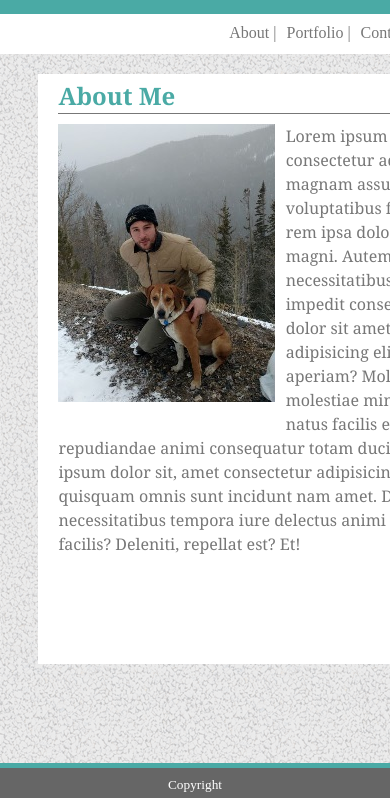
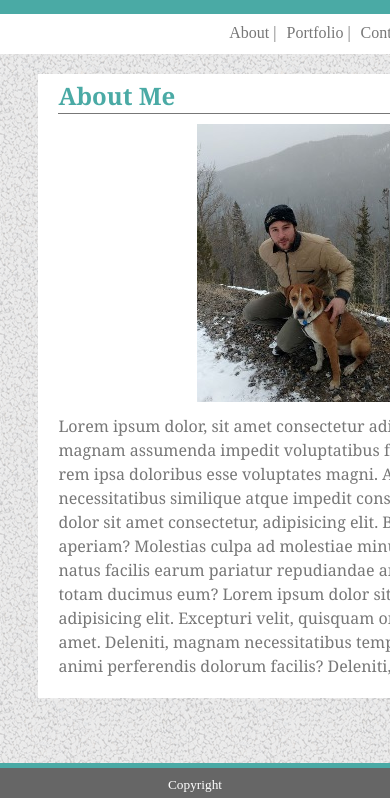
Before and after one commit to scottlehman/Responsive-Portfolio, a plain HTML site: page index.html in a window 390 px wide. Shown: the part 46-844 px from the top of the page. Drawn offline with Linux system fonts and the light colour scheme.

Commit message:
updated 640 media queryy

```diff
--- a/assets/css/style.css
+++ b/assets/css/style.css
@@ -336,13 +336,18 @@ a:hover {
         .section1 {
             margin: 0% 6% 2% 6%;
             width: 80%;
-            height: 560px;
+            height: auto;
             font-size: 1em;
             line-height: 1.5em;
         }
 
+        .picContain {
+            width: 90%;
+            height: 290px;
+        }
+
         .ProfilePic {
-            clear: both;
+            margin-left: 30%;
         }
 
         .section2 {
@@ -368,13 +373,14 @@ a:hover {
             height: 400px;
             width: 400px;
             margin: 20px 0px 20px 50px;
-            background: #777777;
         }
 
         .pimg {
             position: absolute;
             z-index: 2;
             margin: 0 0;
+            height: 400px;
+            width: 400px;
         }
 
         .portButton {
--- a/index.html
+++ b/index.html
@@ -37,7 +37,9 @@
 
             <h1 class="head1">About Me</h1>
 
-            <img src="assets\images\PortfolioPic.jpg" alt="Scott and Eugene" class="ProfilePic">
+            <div class="picContain">
+                <img src="assets\images\PortfolioPic.jpg" alt="Scott and Eugene" class="ProfilePic">
+            </div>
 
             <p class="para para1"> Lorem ipsum dolor, sit amet consectetur adipisicing elit. Quasi magnam assumenda
                 impedit voluptatibus fuga? Iure ducimus, rem ipsa doloribus esse voluptates magni. Autem optio, aliquam
```
